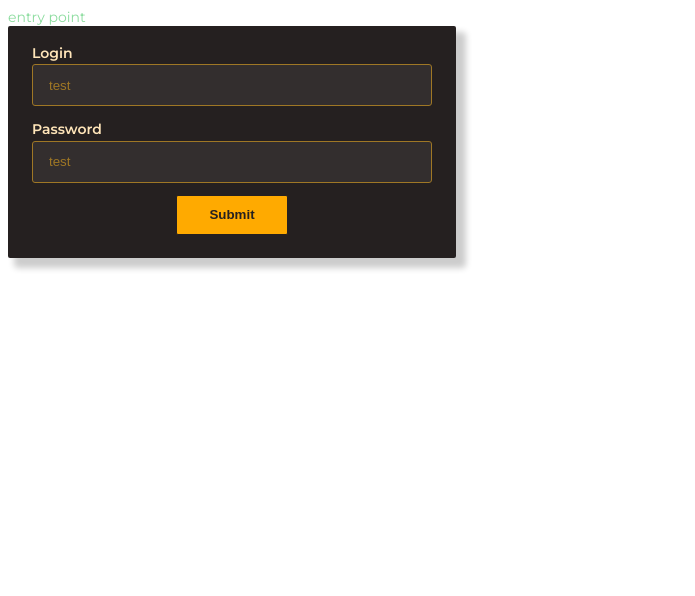
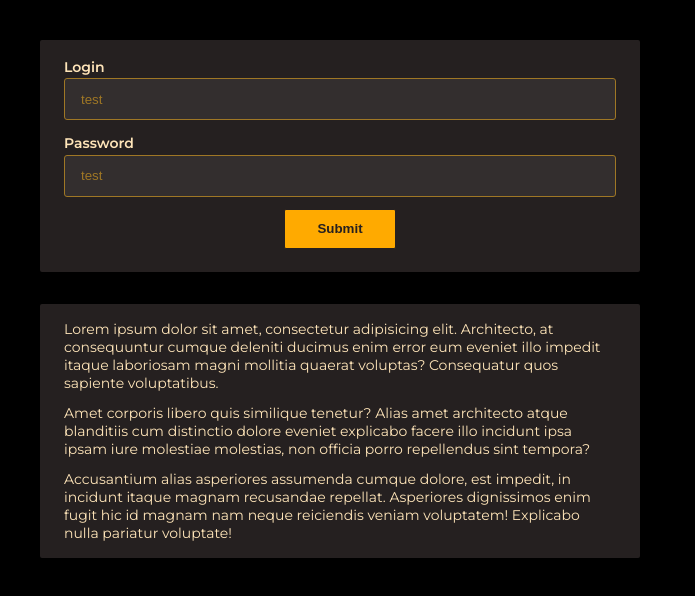
Before and after one commit to Krakazybik/fancy-home, a React (Vite) app: page / in a window 1280 px wide. Shown: the top 596 px of the page, without its empty margins (0-695 px from the left). Built offline with nearby package versions, Linux system fonts and the light colour scheme.

Commit message:
feat(ui-kit): block

```diff
--- a/index.html
+++ b/index.html
@@ -9,7 +9,6 @@
     <title>Vite App</title>
 </head>
 <body>
-<span>entry point</span>
 <div id="root"></div>
 <script type="module" src="/src/index.tsx"></script>
 </body>
--- a/src/app/index.tsx
+++ b/src/app/index.tsx
@@ -1,20 +1,44 @@
 import React from 'react';
-
+import { Block } from 'shared/ui/block';
+import { Button } from 'shared/ui/button';
 import { Card } from 'shared/ui/card';
+import { Input } from 'shared/ui/input';
 // eslint-disable-next-line import/no-internal-modules
 import 'shared/ui/styles/main.scss';
-import { Button } from '../shared/ui/button';
-import { Input } from '../shared/ui/input';
+
 import styles from './styles.module.scss';
 
 export function App() {
   return (
     <div className={styles.App}>
-      <Card>
-        <Input placeholder="test" label="Login" />
-        <Input placeholder="test" label="Password" />
-        <Button onClick={() => false} title="Submit" />
-      </Card>
+      <Block>
+        <Card>
+          <Input placeholder="test" label="Login" />
+          <Input placeholder="test" label="Password" />
+          <Button onClick={() => false} title="Submit" />
+        </Card>
+
+        <Card>
+          <div>
+            Lorem ipsum dolor sit amet, consectetur adipisicing elit.
+            Architecto, at consequuntur cumque deleniti ducimus enim error eum
+            eveniet illo impedit itaque laboriosam magni mollitia quaerat
+            voluptas? Consequatur quos sapiente voluptatibus.
+          </div>
+          <div>
+            Amet corporis libero quis similique tenetur? Alias amet architecto
+            atque blanditiis cum distinctio dolore eveniet explicabo facere illo
+            incidunt ipsa ipsam iure molestiae molestias, non officia porro
+            repellendus sint tempora?
+          </div>
+          <div>
+            Accusantium alias asperiores assumenda cumque dolore, est impedit,
+            in incidunt itaque magnam recusandae repellat. Asperiores
+            dignissimos enim fugit hic id magnam nam neque reiciendis veniam
+            voluptatem! Explicabo nulla pariatur voluptate!
+          </div>
+        </Card>
+      </Block>
     </div>
   );
 }
--- a/src/app/styles.module.scss
+++ b/src/app/styles.module.scss
@@ -1,3 +1,3 @@
 .App {
-  display: flex;
+
 }
--- /dev/null
+++ b/src/shared/ui/block/index.tsx
@@ -0,0 +1,16 @@
+import React from 'react';
+import styles from './styles.module.scss';
+
+type BlockProps = {
+  maxWidth?: number;
+};
+
+export const Block: React.FC<BlockProps> = ({ children, maxWidth }) => (
+  <div className={styles.Block} style={{ maxWidth }}>
+    {children}
+  </div>
+);
+
+Block.defaultProps = {
+  maxWidth: 600,
+};
--- /dev/null
+++ b/src/shared/ui/block/styles.module.scss
@@ -0,0 +1,5 @@
+.Block {
+  display: flex;
+  flex-direction: column;
+  grid-gap: 32px;
+}
--- a/src/shared/ui/styles/font.scss
+++ b/src/shared/ui/styles/font.scss
@@ -3,6 +3,6 @@
 $font-default: 14px 'Montserrat', sans-serif;
 
 body {
-  color: $theme-text;
+  color: $theme-light;
   font: $font-default;
 }
--- a/src/shared/ui/styles/main.scss
+++ b/src/shared/ui/styles/main.scss
@@ -1,3 +1,8 @@
 @import "./font";
 @import "./theme";
 @import "./mixins";
+
+body {
+  background: black;
+  padding: 32px;
+}
```
